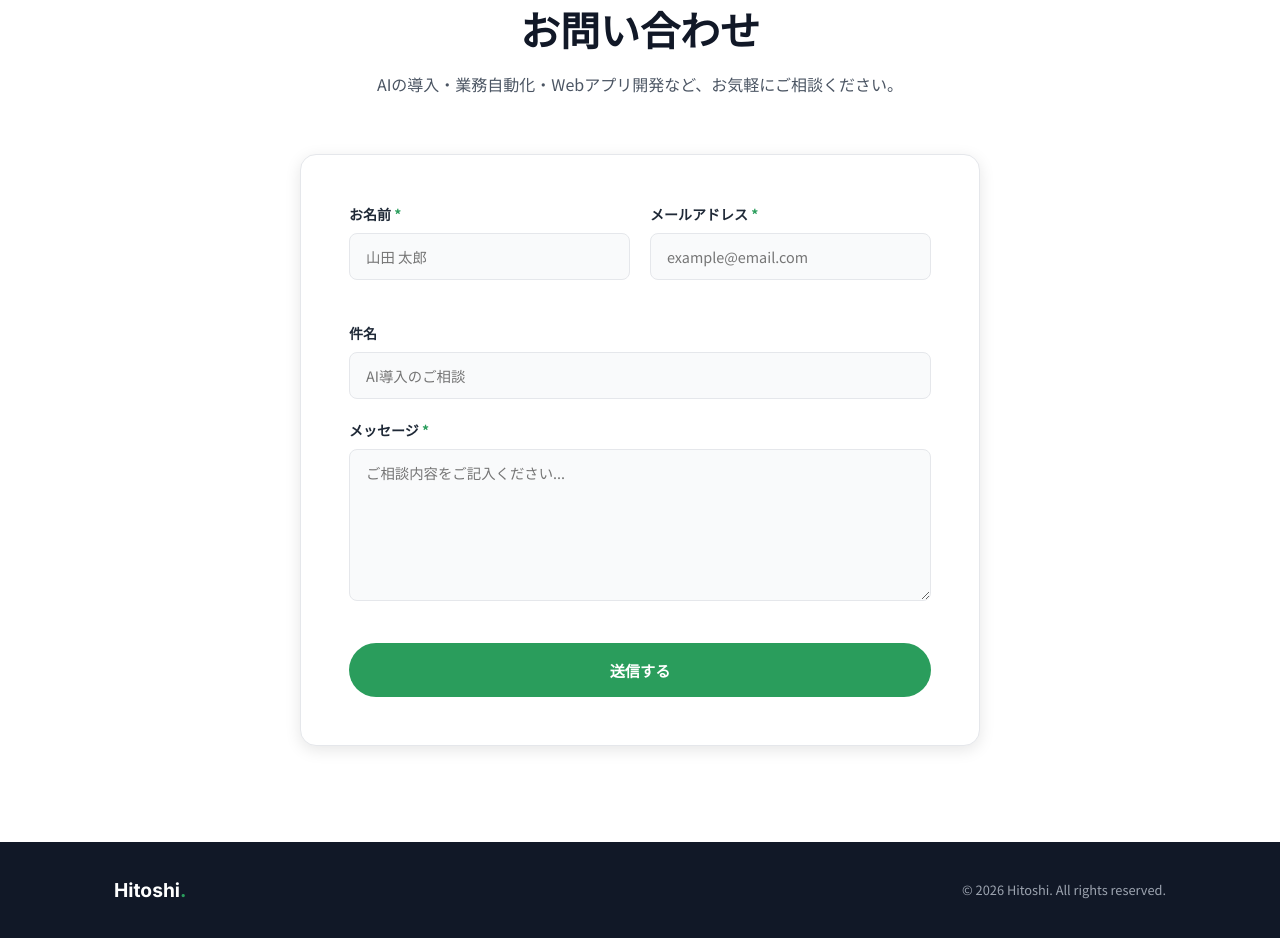
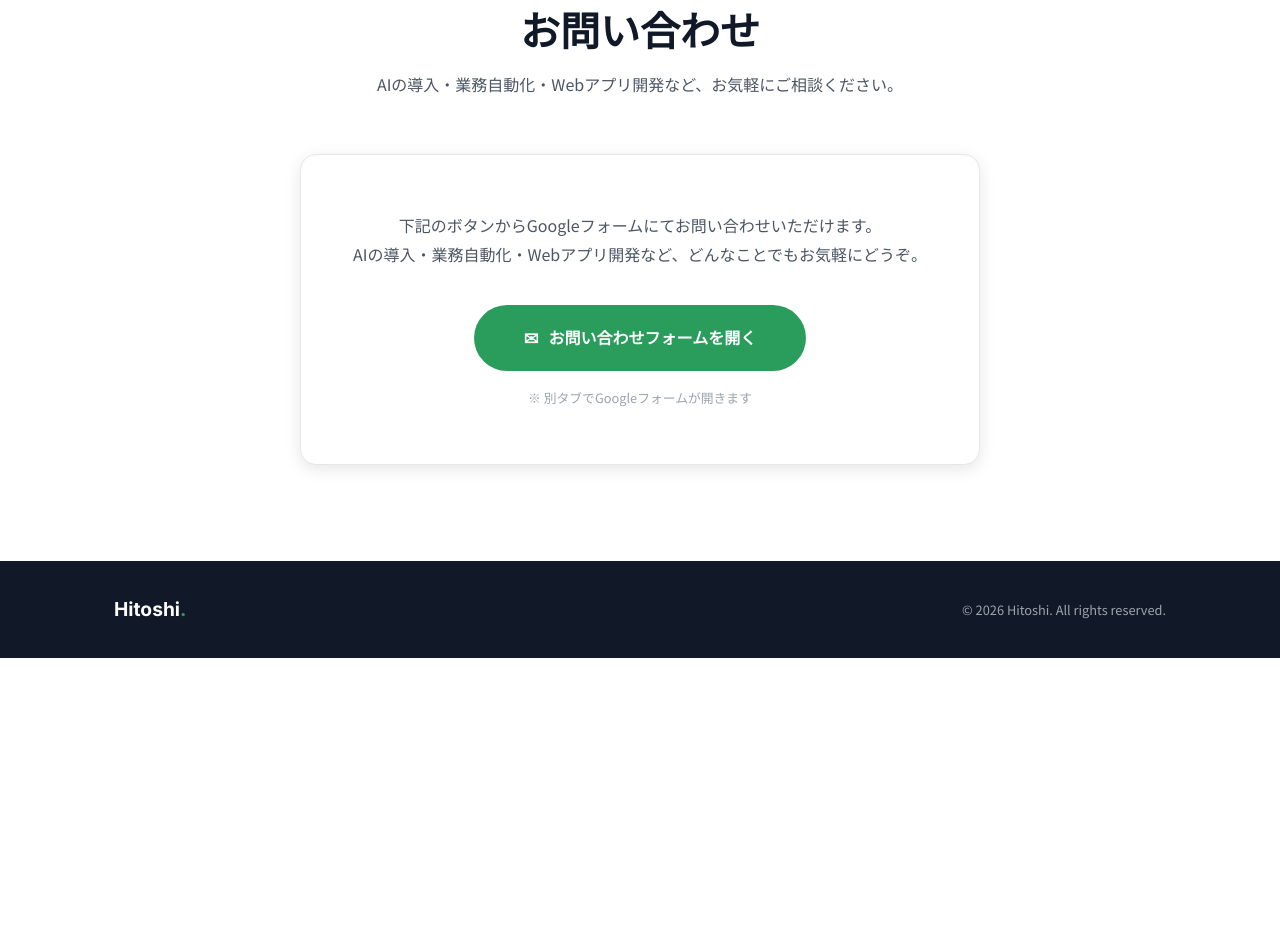
Before and after one commit to nakaechaaaang/portfolio, a plain HTML site: page index.html in a window 1280 px wide. Shown: the part 3700-4638 px from the top of the page. After the commit the page ends 4358 px from the top, so only its background shows below. Drawn offline with Linux system fonts and the light colour scheme.

Commit message:
お問い合わせフォームをGoogleフォームに変更

```diff
--- a/index.html
+++ b/index.html
@@ -293,33 +293,13 @@
           <p class="section-desc">AIの導入・業務自動化・Webアプリ開発など、お気軽にご相談ください。</p>
         </div>
         <div class="contact-wrap">
-          <form class="contact-form" id="contact-form" novalidate>
-            <div class="form-row">
-              <div class="form-group">
-                <label for="name">お名前 <span class="required">*</span></label>
-                <input type="text" id="name" name="name" placeholder="山田 太郎" required />
-                <span class="error-msg" id="name-error"></span>
-              </div>
-              <div class="form-group">
-                <label for="email">メールアドレス <span class="required">*</span></label>
-                <input type="email" id="email" name="email" placeholder="example@email.com" required />
-                <span class="error-msg" id="email-error"></span>
-              </div>
-            </div>
-            <div class="form-group">
-              <label for="subject">件名</label>
-              <input type="text" id="subject" name="subject" placeholder="AI導入のご相談" />
-            </div>
-            <div class="form-group">
-              <label for="message">メッセージ <span class="required">*</span></label>
-              <textarea id="message" name="message" rows="6" placeholder="ご相談内容をご記入ください..." required></textarea>
-              <span class="error-msg" id="message-error"></span>
-            </div>
-            <button type="submit" class="btn btn-primary btn-full">送信する</button>
-            <div class="form-success" id="form-success">
-              <span>✓</span> メッセージを送信しました。近日中にご連絡いたします。
-            </div>
-          </form>
+          <div class="contact-google-form">
+            <p class="contact-form-desc">下記のボタンからGoogleフォームにてお問い合わせいただけます。<br>AIの導入・業務自動化・Webアプリ開発など、どんなことでもお気軽にどうぞ。</p>
+            <a href="https://docs.google.com/forms/d/e/1FAIpQLSfZUSBZULt6oIUY5YzDRDqgpRsooeo5LYOaspcpR8TEhFL3kQ/viewform?usp=publish-editor" target="_blank" rel="noopener noreferrer" class="btn btn-primary btn-contact-google">
+              お問い合わせフォームを開く
+            </a>
+            <p class="contact-note">※ 別タブでGoogleフォームが開きます</p>
+          </div>
         </div>
       </div>
     </section>
--- a/style.css
+++ b/style.css
@@ -596,6 +596,36 @@ ul { list-style: none; }
 }
 .form-success.show { display: block; }
 
+/* ===== Contact Google Form ===== */
+.contact-google-form {
+  background: var(--white);
+  border-radius: 16px;
+  padding: 56px 48px;
+  box-shadow: var(--shadow-md);
+  border: 1px solid var(--gray-200);
+  text-align: center;
+}
+.contact-form-desc {
+  font-size: 1rem;
+  color: var(--gray-600);
+  line-height: 1.8;
+  margin-bottom: 36px;
+}
+.btn-contact-google {
+  font-size: 1rem;
+  padding: 16px 48px;
+  gap: 10px;
+}
+.btn-contact-google::before {
+  content: '✉';
+  font-size: 1.1rem;
+}
+.contact-note {
+  margin-top: 16px;
+  font-size: 0.8rem;
+  color: var(--gray-400);
+}
+
 /* ===== フッター ===== */
 .footer {
   background: var(--gray-900);
```
